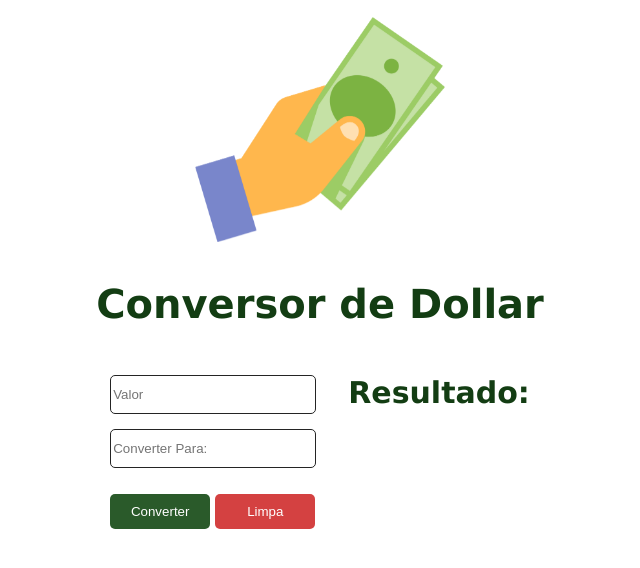
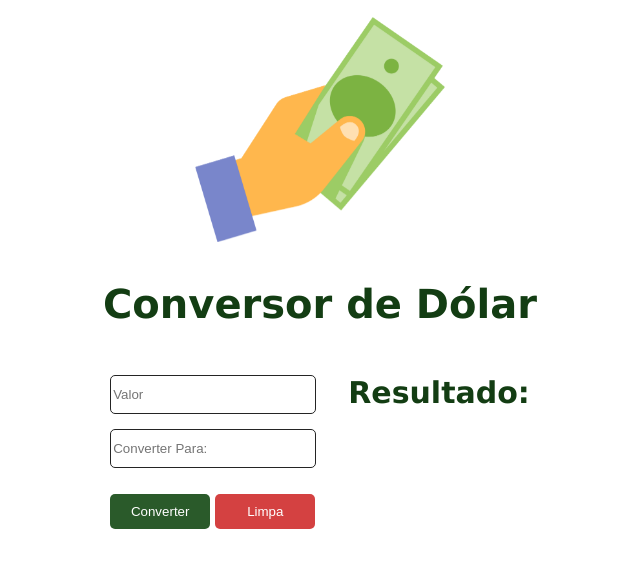
Before and after one commit to matmizuno/Conversor_Dolar_responsivo, a plain HTML site: page index.html in a window 1280 px wide. Shown: the whole page, without its empty margins (320-960 px from the left). Drawn offline with Linux system fonts and the light colour scheme.

Commit message:
Conversor de Dolar

```diff
--- a/index.html
+++ b/index.html
@@ -10,7 +10,7 @@
 <body>
     <div class="container">
         <div class="img"><img src="assets/img/img-home.png" id="img-home"></div>
-        <div class="title"><h2>Conversor de Dollar</h2></div>
+        <div class="title"><h2>Conversor de Dólar</h2></div>
         <div class="container2">
             <div class="inputs">
                 <input type="number" placeholder="Valor" id="valor_dolar">
```
